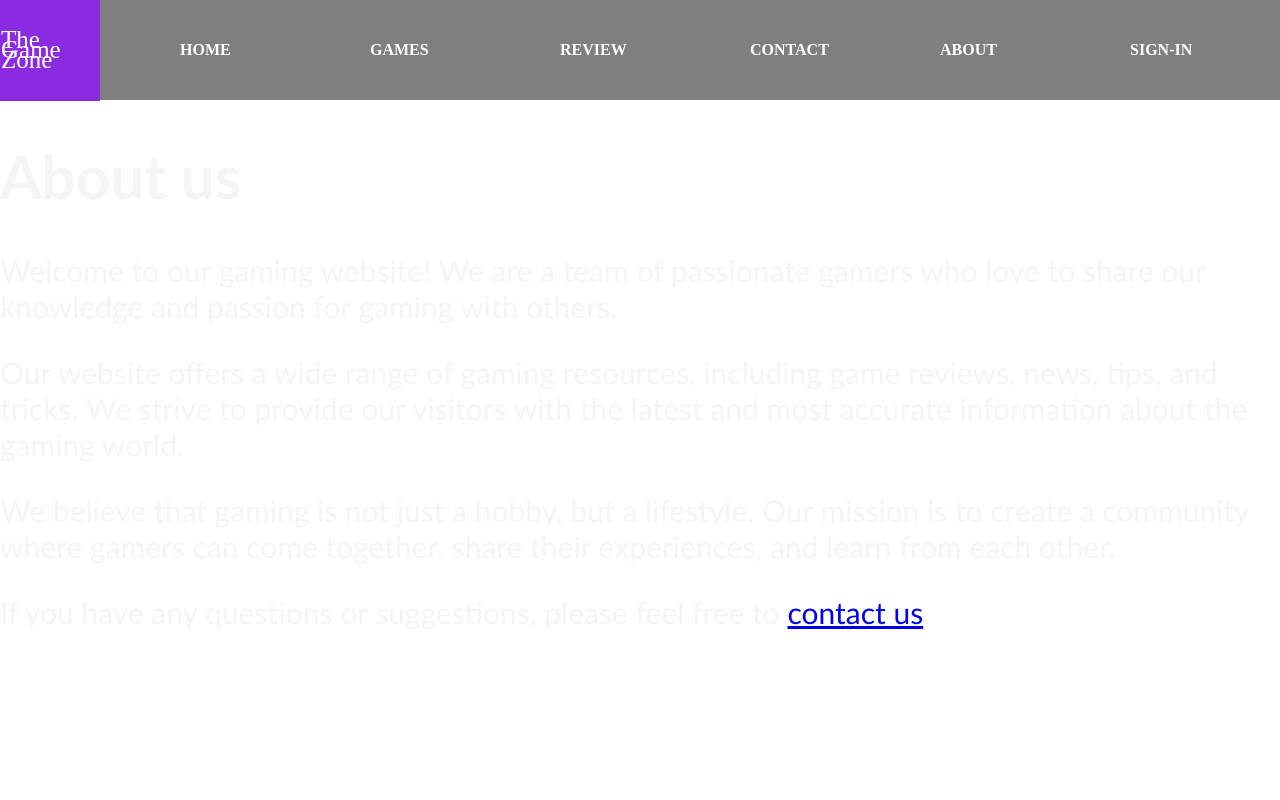
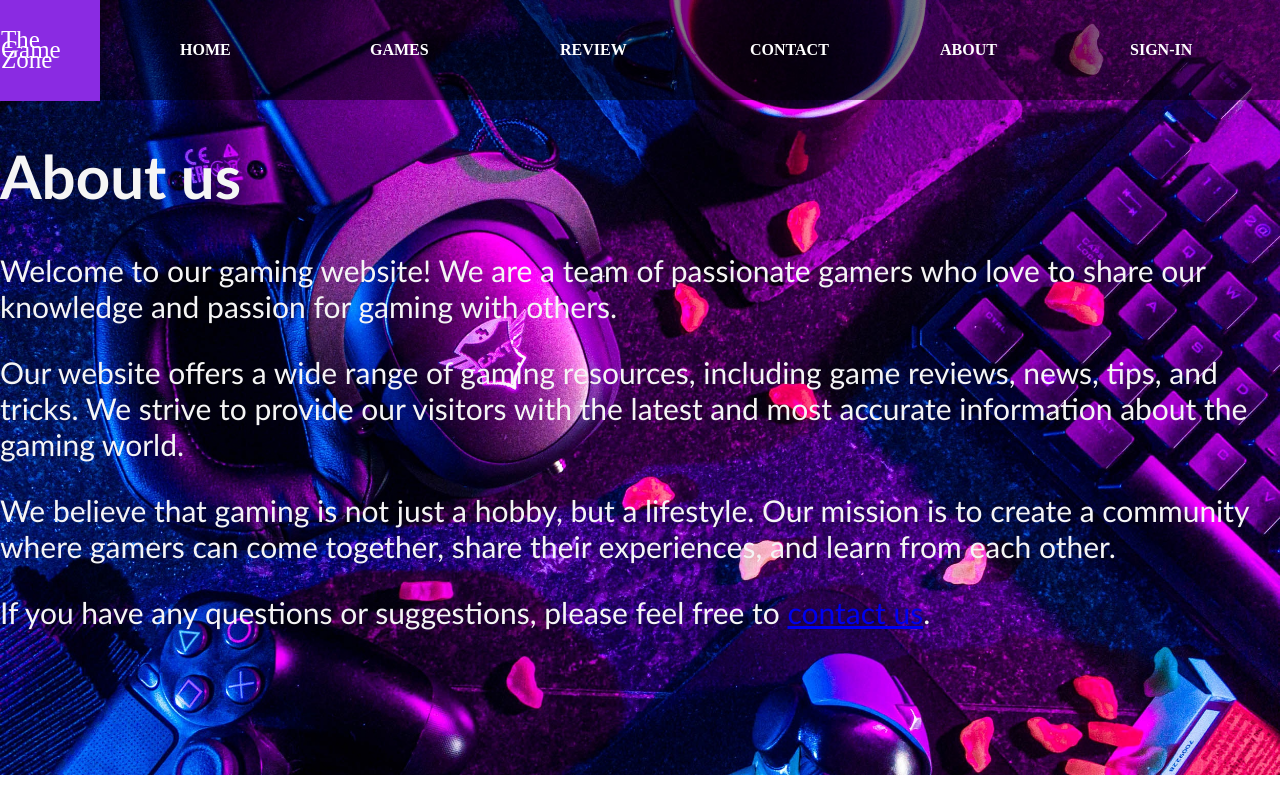
Before and after one commit to jeeldusara/gaming-web, a plain HTML site: page About.html in a window 1280 px wide. Drawn offline with Linux system fonts and the light colour scheme.

Commit message:
Update style5.css

```diff
--- a/style5.css
+++ b/style5.css
@@ -5,7 +5,7 @@ body {
 }
 
 .container {
-    background: url(images/b.jpg);
+    background: url(b.jpg);
     height: 775px;
     background-size: cover;
 
```
